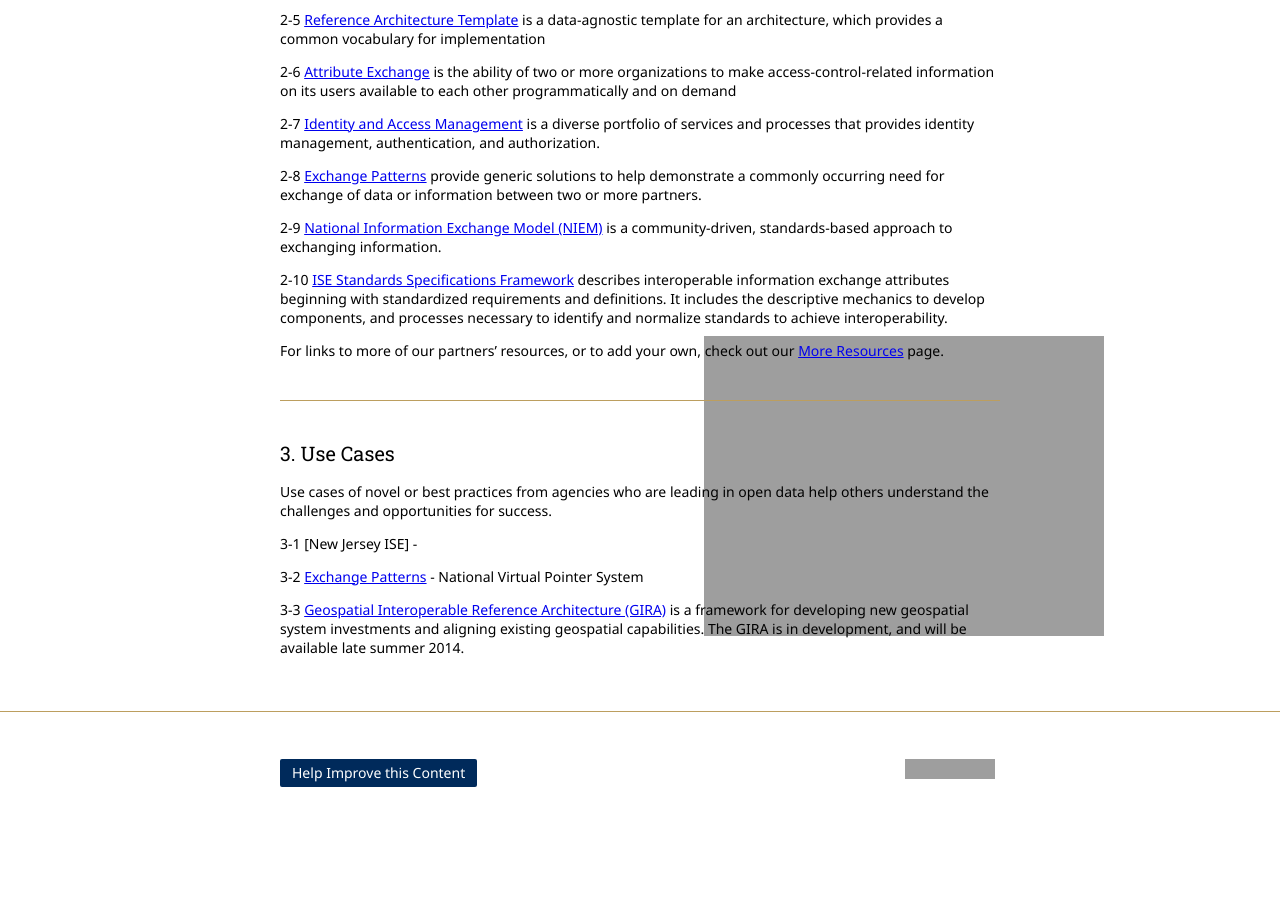
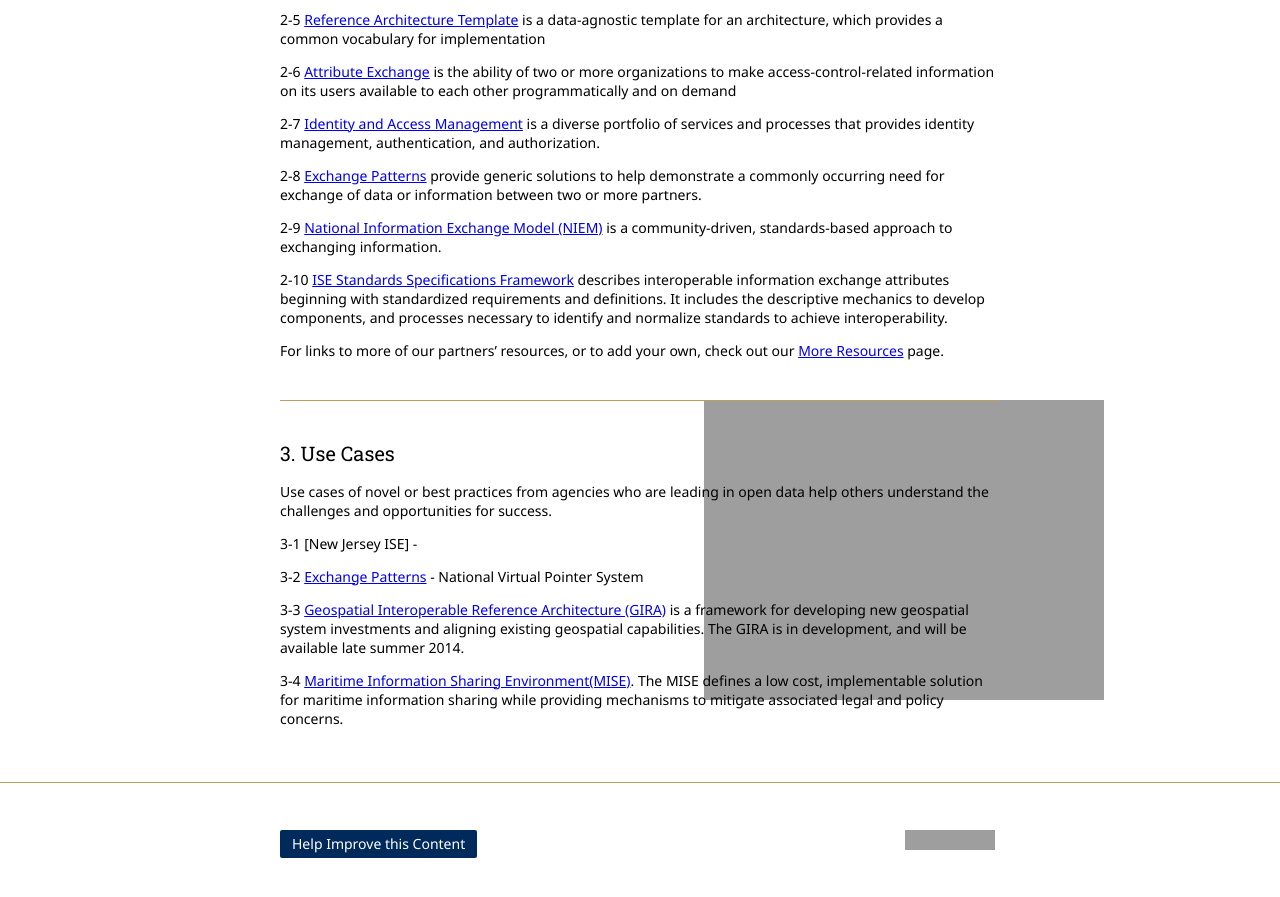
Before and after one commit to Project-Interoperability/project-interoperability.github.io, a Jekyll site: the page built from index.md, in a window 1280 px wide and 900 px high, scrolled down 1396 px. Shown: the top 897 px of the window. Built offline with Jekyll 4.4.1, drawn with Linux system fonts in a browser that asks for light colours; nearby versions of some CDN libraries; before the commit the page ends 2225 px from its top, so only the background shows below that; grey boxes are pictures that could not be loaded.

Commit message:
Update index.md
Added link to MISE demo github repository from the IDA project

```diff
--- a/index.md
+++ b/index.md
@@ -68,3 +68,5 @@
 3-2 [Exchange Patterns](/ep-use-case/) - National Virtual Pointer System
 
 3-3 [Geospatial Interoperable Reference Architecture (GIRA)](http://www.ise.gov/blog/michael-howell/our-approach-geospatial-interoperability) is a framework for developing new geospatial system investments and aligning existing geospatial capabilities. The GIRA is in development, and will be available late summer 2014.
+
+3-4 [Maritime Information Sharing Environment(MISE)](https://github.com/ida-org/mise-demo). The MISE defines a low cost, implementable solution for maritime information sharing while providing mechanisms to mitigate associated legal and policy concerns.
```
